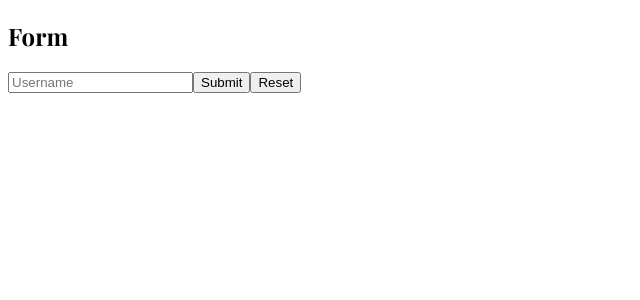
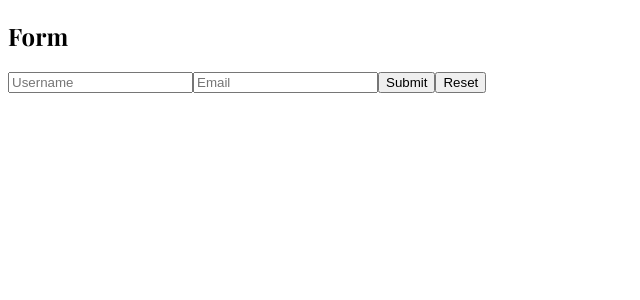
Before and after one commit to mingkaic1/lamp, a React (Create React App) app in the folder App/lamp/: page / in a window 1280 px wide. Shown: the top 300 px of the page, without its empty margins (0-640 px from the left). Built offline with nearby package versions, Linux system fonts and the light colour scheme; a web font is replaced by a local one.

Commit message:
Two form fields

```diff
--- a/App/lamp/src/components/UserForm.js
+++ b/App/lamp/src/components/UserForm.js
@@ -15,26 +15,35 @@ export class UserForm extends react.Component {
         super(props);
         this.state = {
             nameValue: "",
+            emailValue: "",
         };
         this.handleSubmit = this.handleSubmit.bind(this);
         this.handleReset = this.handleReset.bind(this);
         this.handleNameChange = this.handleNameChange.bind(this);
+        this.handleEmailChange = this.handleEmailChange.bind(this);
     }
     handleSubmit(event) {
         event.preventDefault();
         // Submit data
+        this.resetFields();
+    }
+    handleReset(event) {
+        this.resetFields();
+    }
+    resetFields() {
         this.setState({
             nameValue: "",
-        });
-    }
-    handleReset(event) {
-        this.setState({
-            nameValue: "",
+            emailValue: "",
         });
     }
     handleNameChange(event) {
         this.setState({
             nameValue: event.target.value,
+        });
+    }
+    handleEmailChange(event) {
+        this.setState({
+            emailValue: event.target.value,
         });
     }
     render() {
@@ -50,6 +59,14 @@ export class UserForm extends react.Component {
                         onChange={this.handleNameChange}
                         placeholder="Username"
                     />
+                    <input
+                        type="text"
+                        id="email"
+                        name="email"
+                        value={this.state.emailValue}
+                        onChange={this.handleEmailChange}
+                        placeholder="Email"
+                    />
                     <button type="submit">
                         Submit
                     </button>
```
